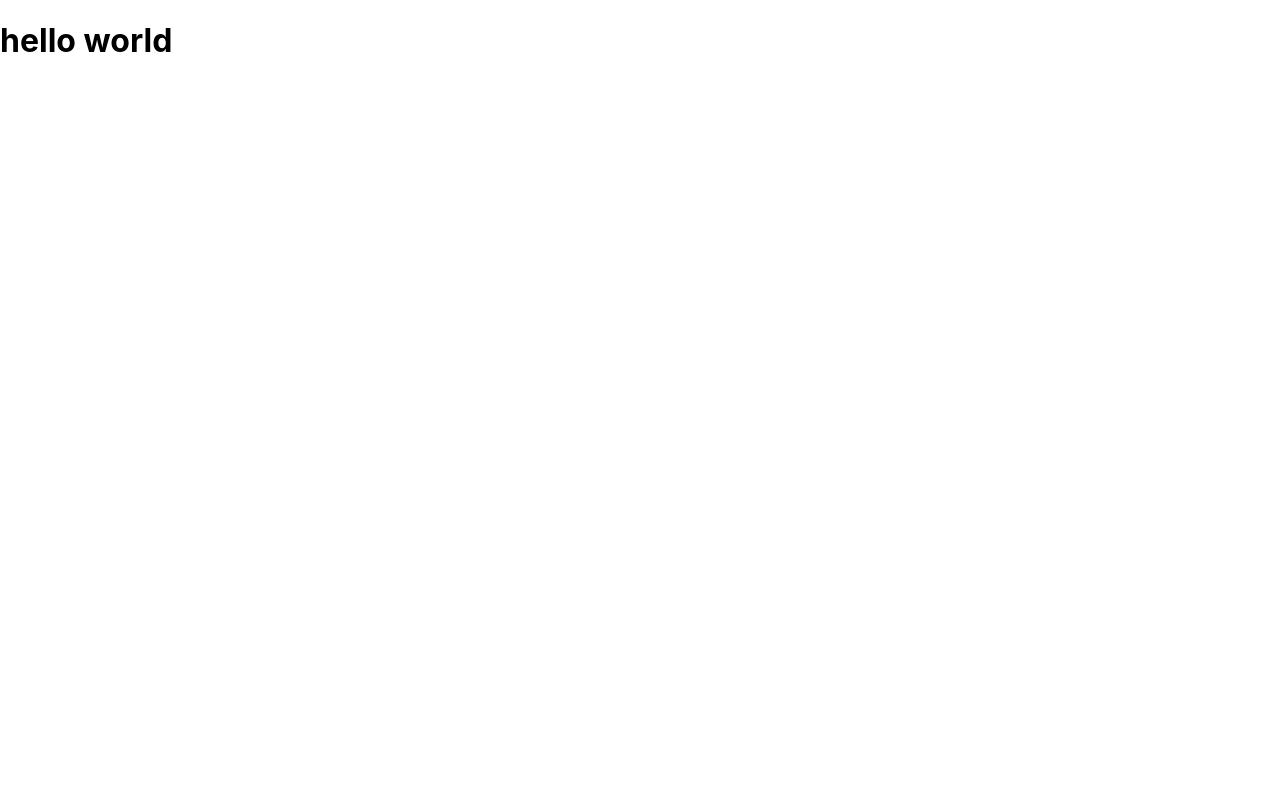
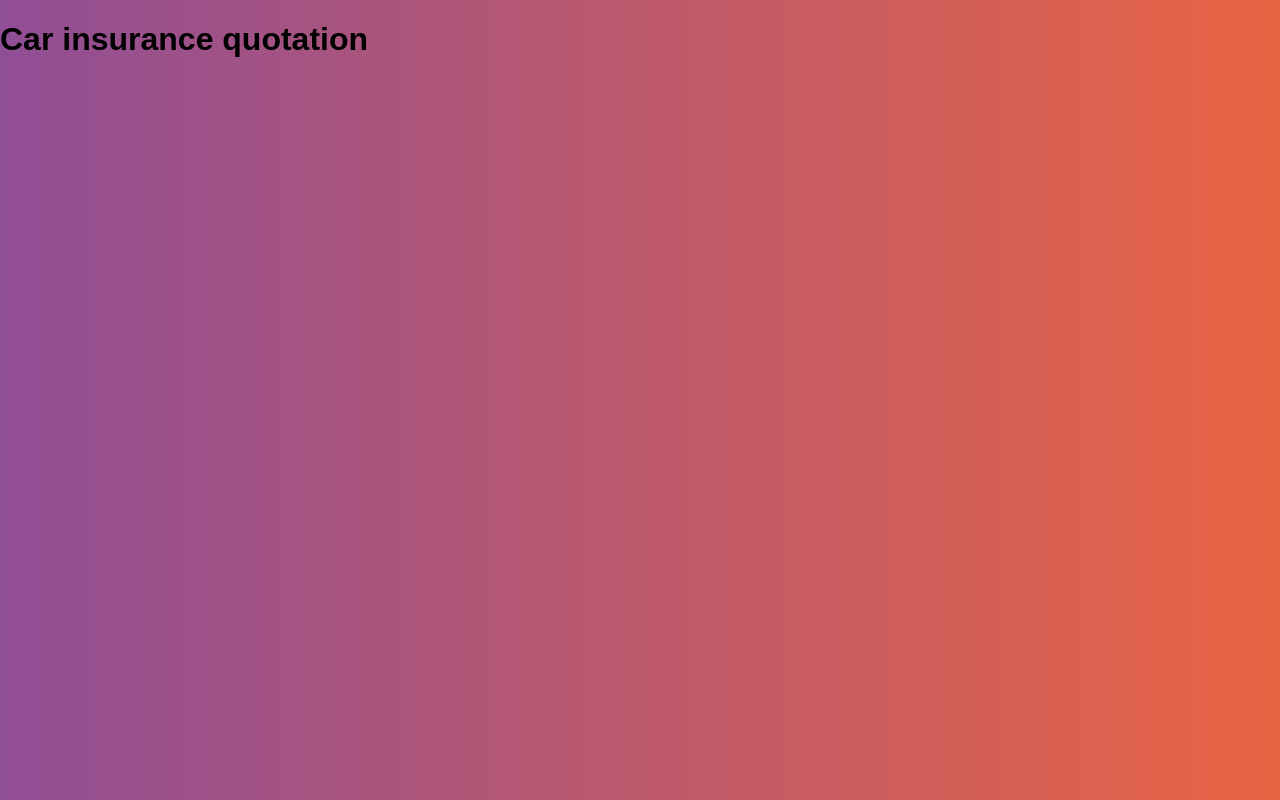
Before and after one commit to anaapezteguia/03-car-insurance-quotation, a React (Create React App) app: page / in a window 1280 px wide. Built offline with nearby package versions, Linux system fonts and the light colour scheme.

Commit message:
Create app and adjustments

```diff
--- a/public/index.html
+++ b/public/index.html
@@ -9,35 +9,18 @@
       name="description"
       content="Web site created using create-react-app"
     />
-    <link rel="apple-touch-icon" href="%PUBLIC_URL%/logo192.png" />
-    <!--
-      manifest.json provides metadata used when your web app is installed on a
-      user's mobile device or desktop. See https://developers.google.com/web/fundamentals/web-app-manifest/
-    -->
-    <link rel="manifest" href="%PUBLIC_URL%/manifest.json" />
-    <!--
-      Notice the use of %PUBLIC_URL% in the tags above.
-      It will be replaced with the URL of the `public` folder during the build.
-      Only files inside the `public` folder can be referenced from the HTML.
-
-      Unlike "/favicon.ico" or "favicon.ico", "%PUBLIC_URL%/favicon.ico" will
-      work correctly both with client-side routing and a non-root public URL.
-      Learn how to configure a non-root public URL by running `npm run build`.
-    -->
-    <title>React App</title>
+    <link
+      rel="stylesheet"
+      href="https://necolas.github.io/normalize.css/8.0.0/normalize.css"
+    />
+    <link
+      rel="stylesheet"
+      href="https://fonts.googleapis.com/css?family=Slabo+27px"
+    />
+    <title>React Quotation App</title>
   </head>
   <body>
     <noscript>You need to enable JavaScript to run this app.</noscript>
     <div id="root"></div>
-    <!--
-      This HTML file is a template.
-      If you open it directly in the browser, you will see an empty page.
-
-      You can add webfonts, meta tags, or analytics to this file.
-      The build step will place the bundled scripts into the <body> tag.
-
-      To begin the development, run `npm start` or `yarn start`.
-      To create a production bundle, use `npm run build` or `yarn build`.
-    -->
   </body>
 </html>
--- a/src/App.js
+++ b/src/App.js
@@ -1,11 +1,8 @@
 import React from 'react';
+import Header from './components/Header';
 
 function App() {
-  return (
-    <div className="App">
-      <h1>hello world</h1>
-    </div>
-  );
+  return <Header title="Car insurance quotation" />;
 }
 
 export default App;
--- /dev/null
+++ b/src/components/Header.js
@@ -0,0 +1,10 @@
+import React from 'react';
+
+const Header = ({ title }) => {
+  return (
+    <header>
+      <h1>{title}</h1>
+    </header>
+  );
+};
+export default Header;
--- a/src/index.css
+++ b/src/index.css
@@ -1,13 +1,40 @@
+html {
+  box-sizing: border-box;
+}
 body {
-  margin: 0;
-  font-family: -apple-system, BlinkMacSystemFont, 'Segoe UI', 'Roboto', 'Oxygen',
-    'Ubuntu', 'Cantarell', 'Fira Sans', 'Droid Sans', 'Helvetica Neue',
-    sans-serif;
-  -webkit-font-smoothing: antialiased;
-  -moz-osx-font-smoothing: grayscale;
+  background: #e96443; /* fallback for old browsers */
+  background: -webkit-linear-gradient(
+    to right,
+    #904e95,
+    #e96443
+  ); /* Chrome 10-25, Safari 5.1-6 */
+  background: linear-gradient(to right, #904e95, #e96443);
+  font-family: Arial, Helvetica, sans-serif;
 }
-
-code {
-  font-family: source-code-pro, Menlo, Monaco, Consolas, 'Courier New',
-    monospace;
+ul {
+  list-style: none;
+  padding: none;
+  margin: none;
 }
+span.resultado {
+  position: relative;
+  width: 100%;
+}
+.resultado-enter {
+  transition: 0.5s;
+}
+.resultado-enter.resultado-enter-active {
+  transform: translateY(0%);
+}
+.resultado-exit {
+  transform: translateY(0);
+  transition: 0.5s;
+  position: absolute;
+  left: 0;
+  bottom: 0;
+  right: 0;
+}
+.resultado-exit-active {
+  opacity: 0;
+  transform: translateY(-10%);
+}
```
